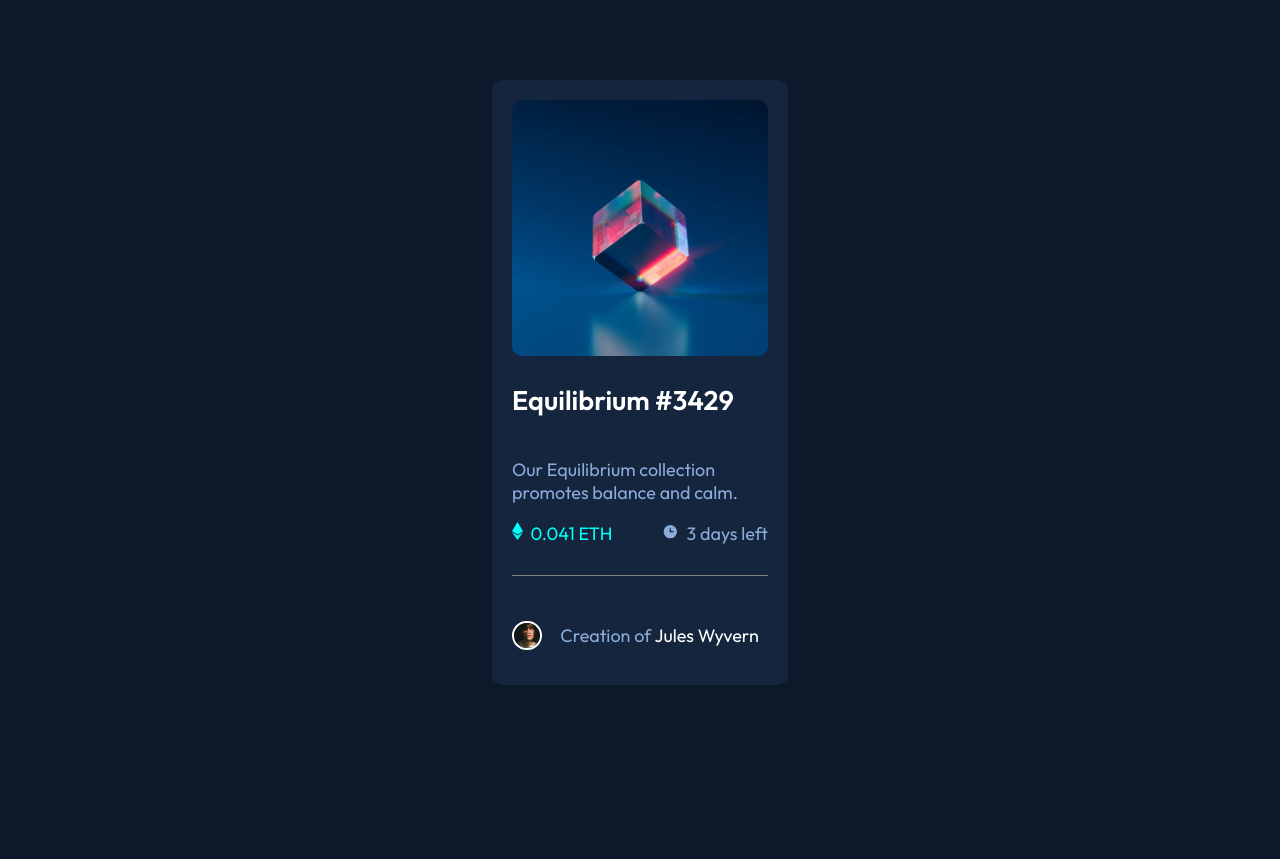
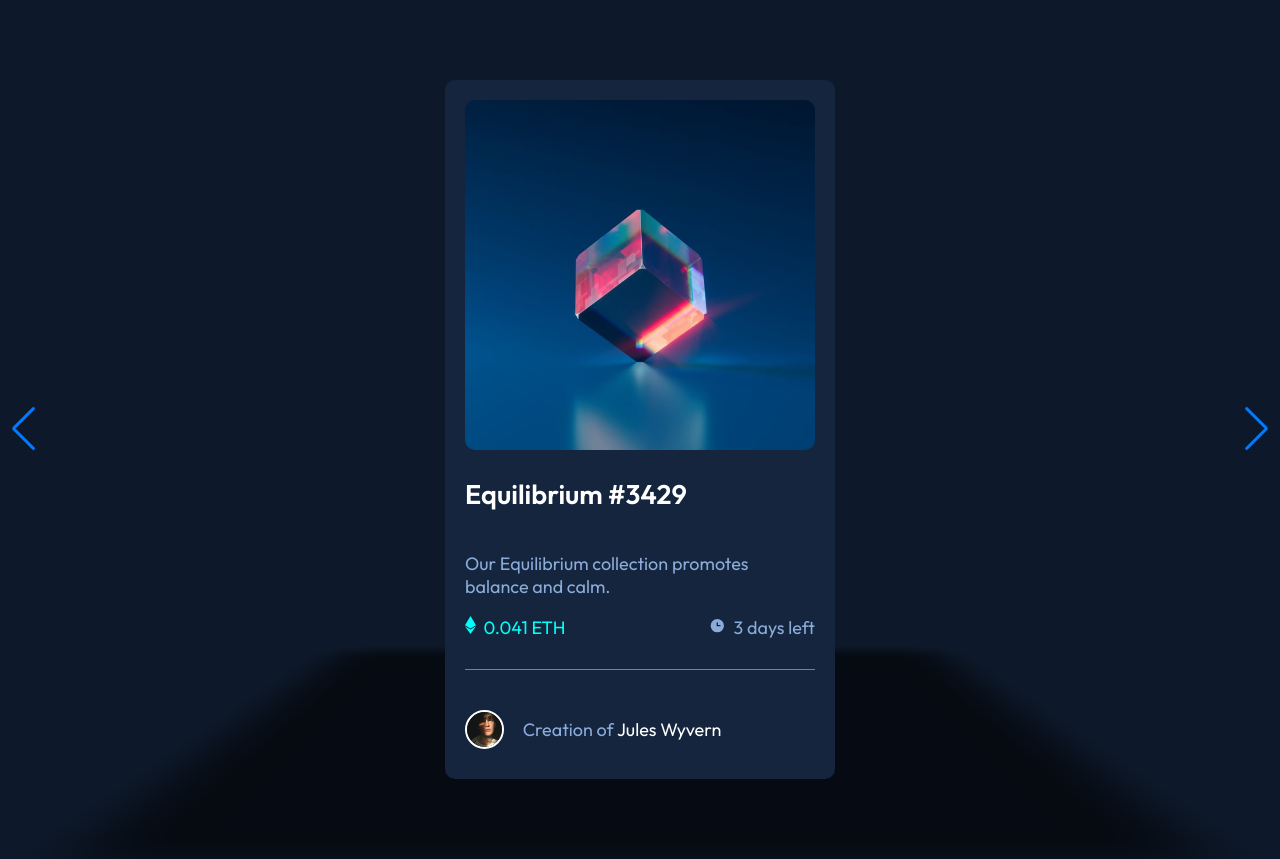
Before and after one commit to Lynx1414/card-cube, a plain HTML site: page index.html in a window 1280 px wide. Before the commit the page ends 800 px from the top, so only its background shows below. Drawn offline with nearby package versions, Linux system fonts and the light colour scheme.

Commit message:
slide with API Swiper

```diff
--- a/css/style.css
+++ b/css/style.css
@@ -21,7 +21,7 @@ body{
 }
 
 article{
-  width: 20%;
+  width: 350px;
   background-color: hsl(216, 50%, 16%);
   margin: 80px auto;
   padding: 20px;
@@ -95,11 +95,6 @@ article{
   color: #00FFF8;
 }
 
-.container footer{
-  border-top: 1px solid grey;
-  margin-top: 30px;
-}
-
 #avatar{
   width: 10%;
   height: 10%;
@@ -108,6 +103,8 @@ article{
 }
 
 footer{
+  border-top: 1px solid grey;
+  margin-top: 30px;
   display: flex;
   justify-content: flex-start;
   align-items: center;
--- a/index.html
+++ b/index.html
@@ -15,11 +15,15 @@
 
     <link rel="stylesheet" href="./css/style.css">
     <!-- <link rel="stylesheet" href="./css/reset.css"> -->
+
+    <!-- -----------Use Swiper from CDN------------------------ -->
+    <link rel="stylesheet" href="https://cdn.jsdelivr.net/npm/swiper@9/swiper-bundle.min.css" />
+
     <title>NFT preview card component</title>
 </head>
 
 <body>
-    <main class="container">
+    <!-- <main class="container">
 
         <article>
             <div class="cubeImage">
@@ -43,9 +47,134 @@
             </footer>
         </article>
 
+    </main> -->
+    <!-- Slider main container -->
+    <div class="swiper">
+        <!-- Additional required wrapper -->
+        <div class="swiper-wrapper">
+            <!-- Slides -->
+            <!-- ------------------slide 1 --------------------------->
+            <div class="swiper-slide">
+                <article>
+                    <div class="cubeImage">
+                        <div class="carre"><img class="oeil" src="./images/icon-view.svg"></div>
 
+                        <img class="cube" src="./images/image-equilibrium.jpg" alt="cube en equilibre">
+                    </div>
 
-    </main>
+                    <div class="content">
+                        <h2>Equilibrium #3429</h2>
+                        <p>Our Equilibrium collection promotes balance and calm.</p>
+                        <div class="infoTime">
+                            <span class="ETH"><img src="./images/icon-ethereum.svg" alt="">&nbsp 0.041 ETH</span>
+                            <span class="clock"><img src="./images/icon-clock.svg" alt="">&nbsp 3 days left</span>
+                        </div>
+                    </div>
+
+                    <footer>
+                        <img id="avatar" src="./images/image-avatar.png" alt="avatar">&nbsp &nbsp &nbsp
+                        <p>Creation of <span class="nameCreator">Jules Wyvern</span></p>
+                    </footer>
+                </article>
+            </div>
+            <!-- ------------------slide 2 --------------------------->
+            <div class="swiper-slide">
+                <article>
+                    <div class="cubeImage">
+                        <div class="carre"><img class="oeil" src="./images/icon-view.svg"></div>
+
+                        <img class="cube" src="./images/image-equilibrium.jpg" alt="cube en equilibre">
+                    </div>
+
+                    <div class="content">
+                        <h2>Equilibrium #3429</h2>
+                        <p>Our Equilibrium collection promotes balance and calm.</p>
+                        <div class="infoTime">
+                            <span class="ETH"><img src="./images/icon-ethereum.svg" alt="">&nbsp 0.041 ETH</span>
+                            <span class="clock"><img src="./images/icon-clock.svg" alt="">&nbsp 3 days left</span>
+                        </div>
+                    </div>
+
+                    <footer>
+                        <img id="avatar" src="./images/image-avatar.png" alt="avatar">&nbsp &nbsp &nbsp
+                        <p>Creation of <span class="nameCreator">Jules Wyvern</span></p>
+                    </footer>
+                </article>
+            </div>
+            <!-- ------------------slide 3 --------------------------->
+            <div class="swiper-slide">
+                <article>
+                    <div class="cubeImage">
+                        <div class="carre"><img class="oeil" src="./images/icon-view.svg"></div>
+
+                        <img class="cube" src="./images/image-equilibrium.jpg" alt="cube en equilibre">
+                    </div>
+
+                    <div class="content">
+                        <h2>Equilibrium #3429</h2>
+                        <p>Our Equilibrium collection promotes balance and calm.</p>
+                        <div class="infoTime">
+                            <span class="ETH"><img src="./images/icon-ethereum.svg" alt="">&nbsp 0.041 ETH</span>
+                            <span class="clock"><img src="./images/icon-clock.svg" alt="">&nbsp 3 days left</span>
+                        </div>
+                    </div>
+
+                    <footer>
+                        <img id="avatar" src="./images/image-avatar.png" alt="avatar">&nbsp &nbsp &nbsp
+                        <p>Creation of <span class="nameCreator">Jules Wyvern</span></p>
+                    </footer>
+                </article>
+            </div>
+
+        </div>
+        <!-- ------------- If we need navigation buttons--------- -->
+        <div class="swiper-button-prev"></div>
+        <div class="swiper-button-next"></div>
+    </div>
+    <script src="https://cdn.jsdelivr.net/npm/swiper@9/swiper-bundle.min.js"></script>
+<script>
+//    const swiper = new Swiper(".swiper", {
+//     effect: 'slide',
+//       slidesPerView: 4,
+//       centeredSlides: true,
+//       loop: true,
+//       navigation: {
+//             nextEl: '.swiper-button-next',
+//             prevEl: '.swiper-button-prev',
+//         },
+//     });
+const swiper = new Swiper(".swiper", {
+      effect: "cube",
+      grabCursor: false,
+      loop:true,
+      speed: 900,
+      cubeEffect: {
+        shadow: true,
+        slideShadows: true,
+        shadowOffset: 20,
+        shadowScale: 0.94,
+      },
+      pagination: {
+        el: ".swiper-pagination",
+      },
+      navigation: {
+            nextEl: '.swiper-button-next',
+            prevEl: '.swiper-button-prev',
+        },
+    });
+
+    // const swiper = new Swiper('.swiper', {
+    //     effect: 'cube',
+    //     slidesPerView: 3,
+    //     cssMode: true,
+    //     loop: true,
+    //     direction: 'horizontal',
+    //     navigation: {
+    //         nextEl: '.swiper-button-next',
+    //         prevEl: '.swiper-button-prev',
+    //     },
+    // });
+</script>
 
 </body>
 
```
